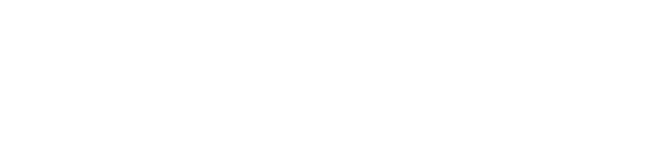
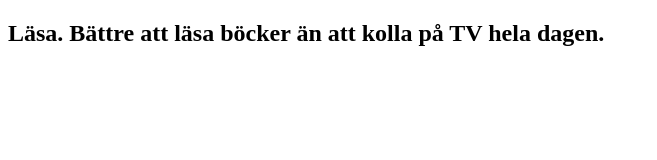
Before and after one commit to gabriel-yagoub/min-hobby, a plain HTML site: page index.html in a window 1280 px wide. Shown: the whole page, without its empty margins (0-657 px from the left). Drawn offline with Linux system fonts and the light colour scheme.

Commit message:
Added hobby number one

```diff
--- a/index.html
+++ b/index.html
@@ -6,5 +6,6 @@
     <title>Mina Hobbys</title>
 </head>
 <body>
+    <h2>Läsa. Bättre att läsa böcker än att kolla på TV hela dagen.</h2>
 </body>
 </html>
```
